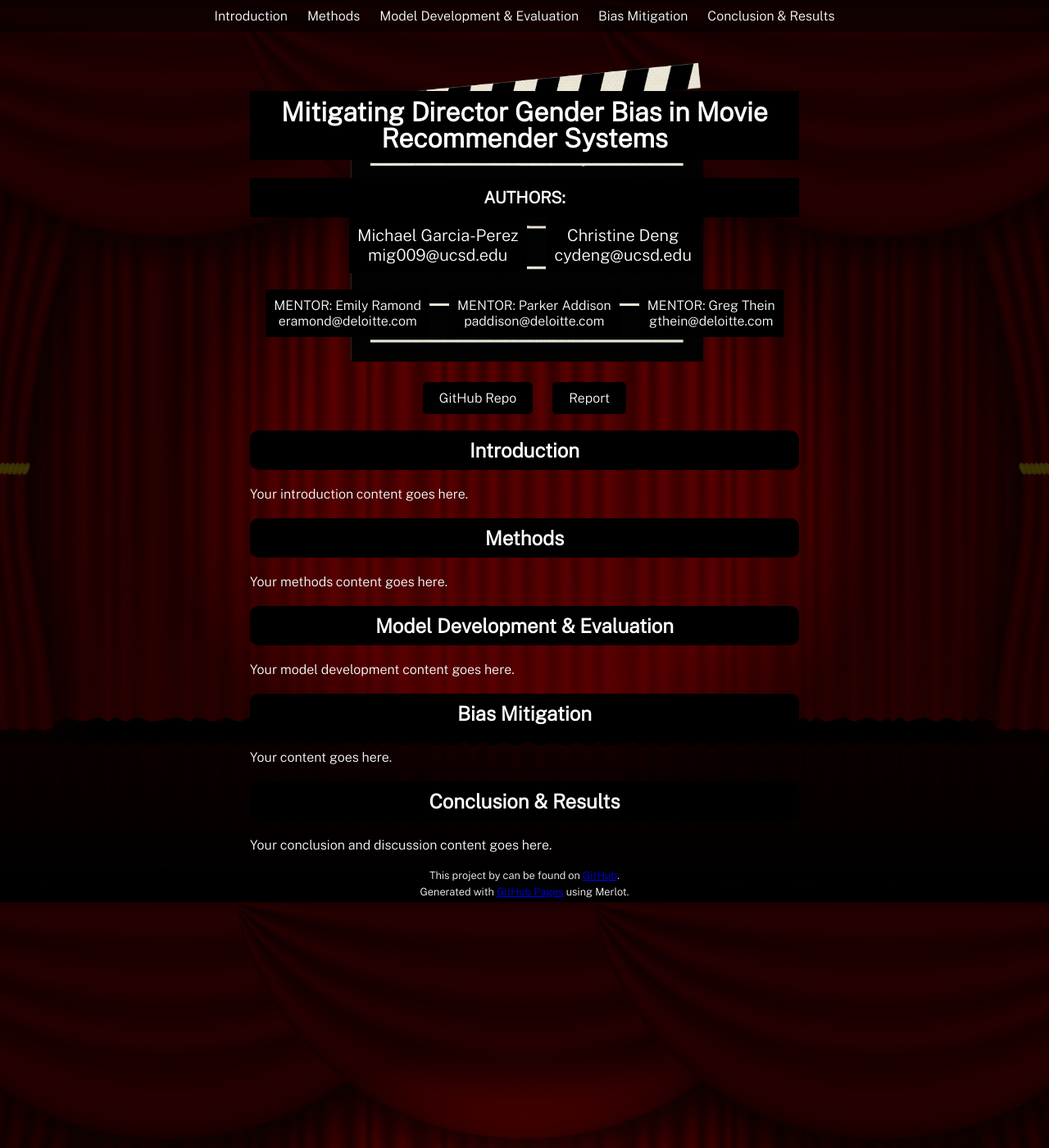
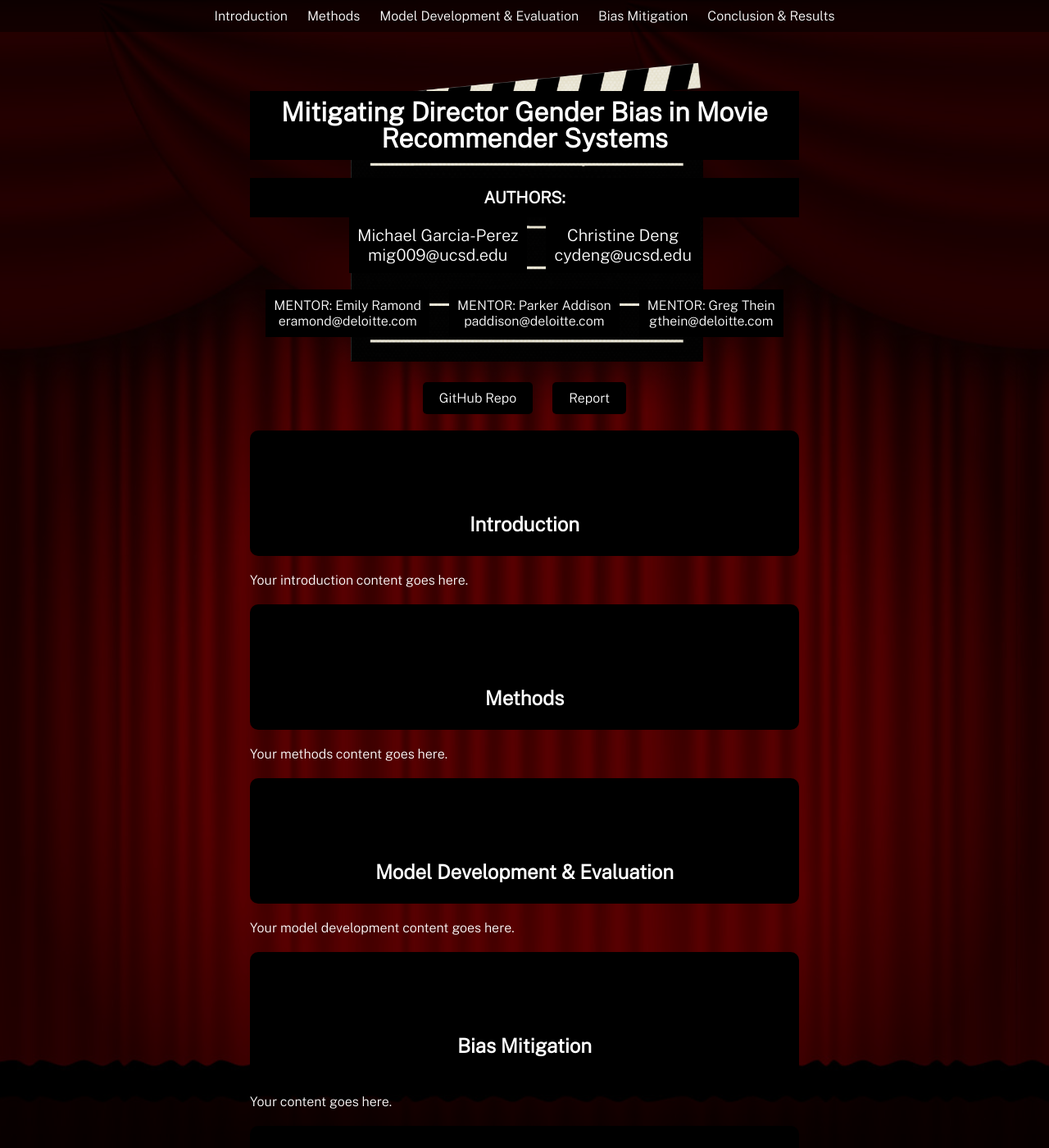
Before and after one commit to michael-garciaperez/DSC180A-Methodology-5, a Jekyll site: the page built from index.md, in a window 1280 px wide and 1400 px high. Shown: the whole window at 82% size. Built offline with Jekyll 4.4.1, drawn with Linux system fonts in a browser that asks for light colours.

Commit message:
Update custom.css

```diff
--- a/assets/css/custom.css
+++ b/assets/css/custom.css
@@ -57,7 +57,7 @@
   text-align: center;
   background-color: black; /* Add a black background */
   color: white; /* Change text color to white */
-  padding: 10px; /* Add padding to create space */
+  padding: 100px 20px 25px; /* Adjusted padding */
   margin-bottom: 20px; /* Increase spacing between headers and content below */
 }
 
```
